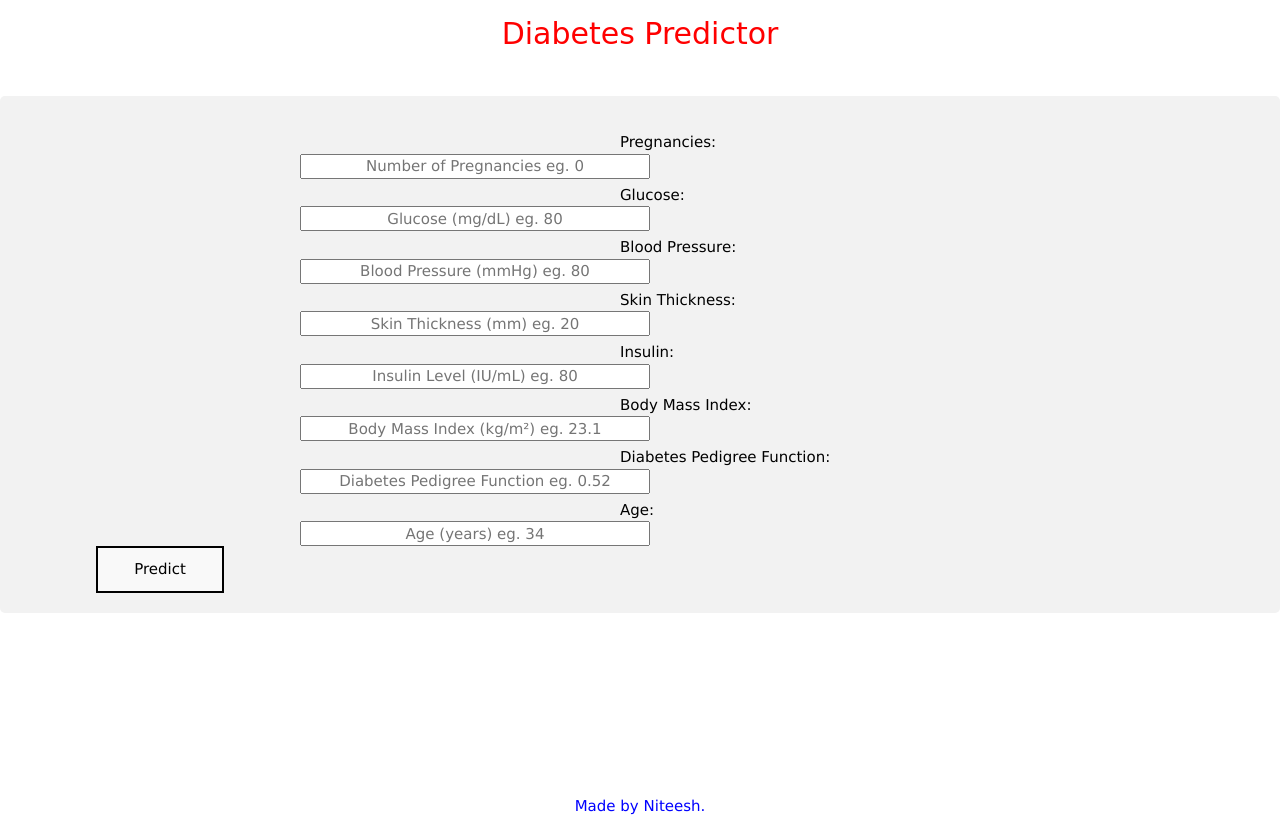
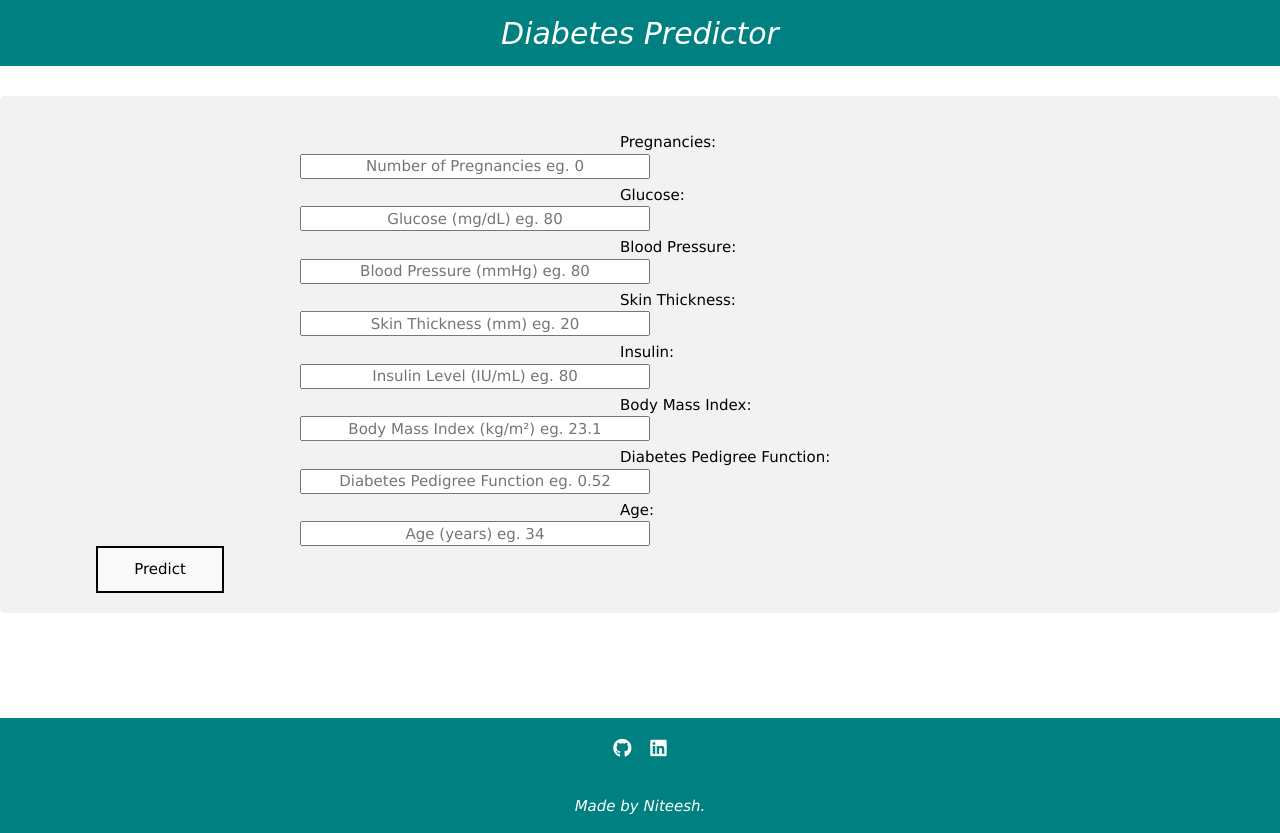
Before and after one commit to Niteesh95/Diabetes-Prediction-Deployment, a Flask app: page / in a window 1280 px wide. Run offline with Flask 2, Linux system fonts and the light colour scheme; parts of the project's set-up code (start-up, migrations or seed data) failed here and were passed over; some libraries are stand-ins or nearby versions.

Commit message:
README updated
modified css

```diff
--- a/static/styles.css
+++ b/static/styles.css
@@ -7,14 +7,16 @@ body {
 .heading_font {
   position: relative;
   background-size: 500% 500%;
-  color: red;
+  color: white;
   text-align: center;
   font-family:  cursive;
 }
 
 
 .w3-container {
-  color: Blue;
+  background: teal;
+  color: white;
+  font-style: oblique;
   text-align: center;
   font-family:  inherit;
 }
@@ -57,11 +59,11 @@ body {
 	padding: 7px;
 }
 
-.footer{
+.footer {
 	flex-shrink: 0;
 	position: relative;
 	padding: 20px;
-	background: linear-gradient(blue);
+	background: teal;
 	background-size: 500% 500%;
 }
 
```
Also changed, not shown: README.md.
